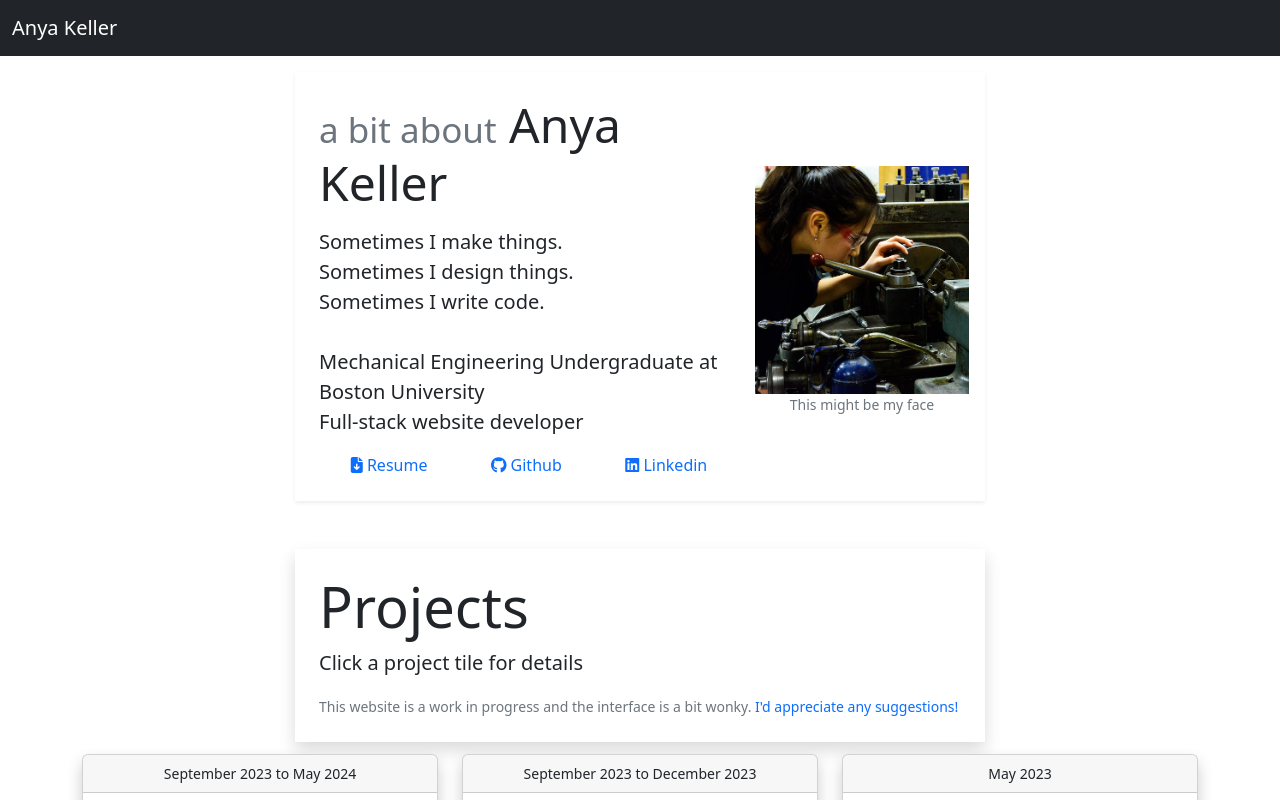
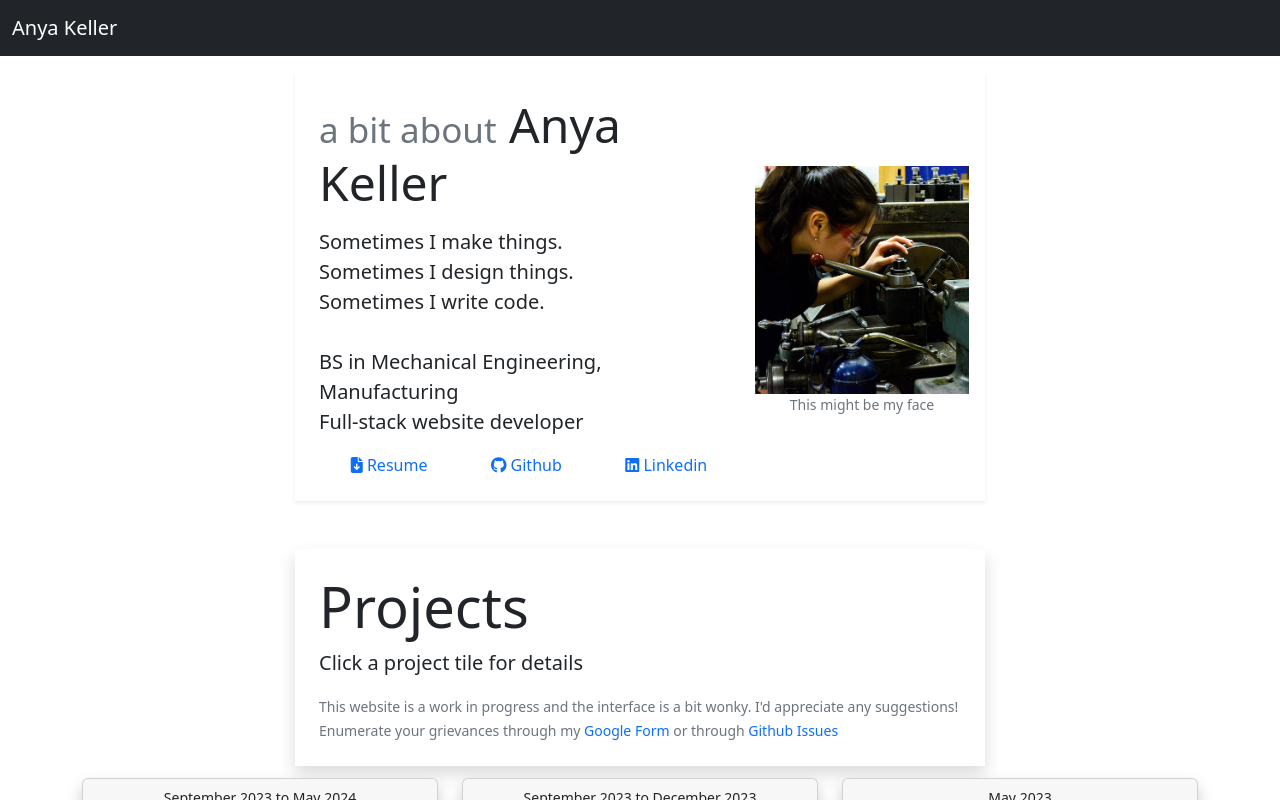
Before and after one commit to anyakeller/portfolio, a React (Create React App) app: page / in a window 1280 px wide. Shown: the top 800 px of the page. Built offline with nearby package versions, Linux system fonts and the light colour scheme.

Commit message:
uploaded new resume

```diff
--- a/src/routes/Home.js
+++ b/src/routes/Home.js
@@ -25,7 +25,7 @@ function Home(props) {
             Sometimes I design things.{"\n"}
             Sometimes I write code.{"\n"}
             {"\n"}
-            Mechanical Engineering Undergraduate at Boston University{"\n"}
+            BS in Mechanical Engineering, Manufacturing{"\n"}
             Full-stack website developer{"\n"}
           </p>
           <span className="d-flex justify-content-around text-center">
--- a/src/routes/Portfolio.js
+++ b/src/routes/Portfolio.js
@@ -35,7 +35,12 @@ function Portfolio(props) {
                 }}>
                 Click a project tile for details
               </p>
-              <small className="text-muted float-right">This website is a work in progress and the interface is a bit wonky. <a href="https://github.com/anyakeller/portfolio"> I'd appreciate any suggestions!</a></small>
+              <small className="text-muted float-right">
+                This website is a work in progress and the interface is a bit wonky. I'd appreciate any suggestions! Enumerate your grievances through my
+                <a href="https://forms.gle/3nZbHCbicy8cQ8rb7"> Google Form </a>
+                or through
+                <a href="https://github.com/anyakeller/portfolio/issues"> Github Issues </a>
+                </small>
             </div>
           </div>
         </div>
```
Also changed, not shown: 1 other file (tests, documents, lock files or other folders).
